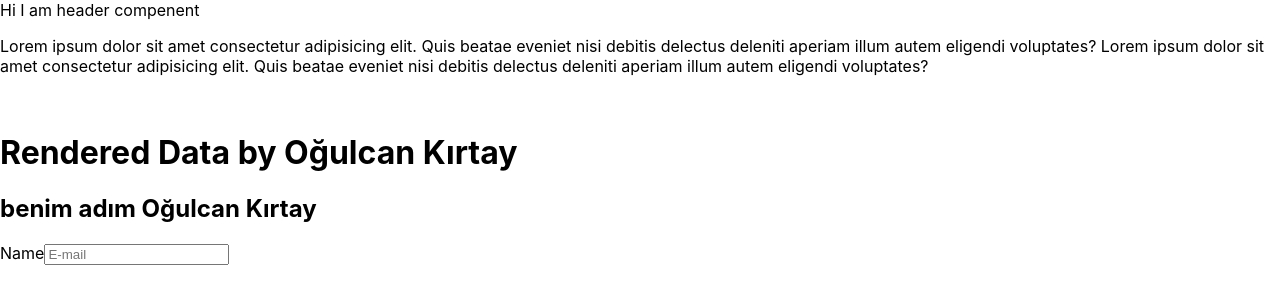
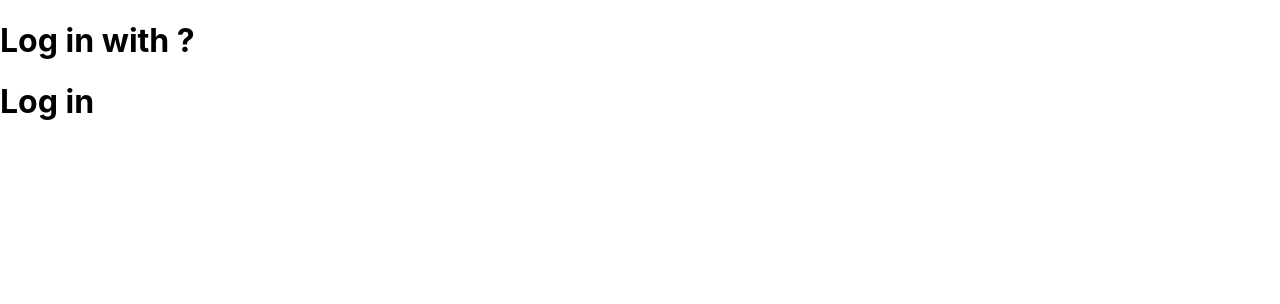
Before and after one commit to ogulcankirtay/components, a React (Create React App) app: page / in a window 1280 px wide. Shown: the top 304 px of the page. Built offline with nearby package versions, Linux system fonts and the light colour scheme.

Commit message:
conditional_render_complated

```diff
--- a/src/App.js
+++ b/src/App.js
@@ -1,21 +1,16 @@
 import './App.css';
 import Header from './components/header';
 
-const name="Oğulcan"
-const sureName="Kırtay"
-
+const name="Oğulcan";
+const sureName="Kırtay";
+const isLoggedIn=false;
 function App(){
   return(
     <>
-      <Header></Header>
-      <p className='my_paragraph'>Lorem ipsum dolor sit amet consectetur adipisicing elit. Quis beatae eveniet nisi debitis delectus deleniti aperiam illum autem eligendi voluptates? Lorem ipsum dolor sit amet consectetur adipisicing elit. Quis beatae eveniet nisi debitis delectus deleniti aperiam illum autem eligendi voluptates?</p>
-      <br/>
-      <h1>Rendered Data by {name} {sureName} </h1>
-      <h2>{`benim adım ${name} ${sureName}`}</h2>
-      <label htmlFor='my_input'>
-        Name
-        <input id='my_input' placeholder='E-mail'></input>
-      </label>
+     <h1>{isLoggedIn &&  `Welcome`}</h1>
+     <h1>{isLoggedIn ? `Welcome with ?` : 'Log in with ?'}</h1>
+     <h1>{!isLoggedIn &&  `Log in`}</h1>
+
     </>
   );
 }
```
